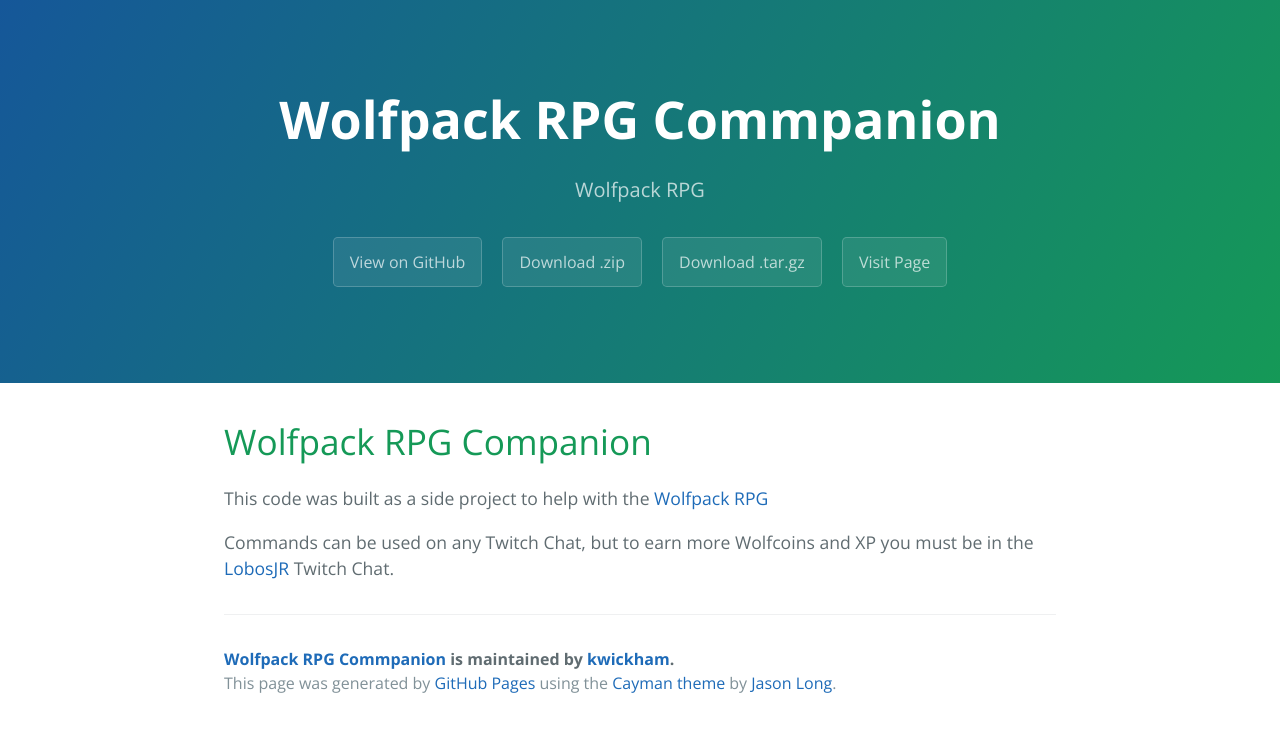
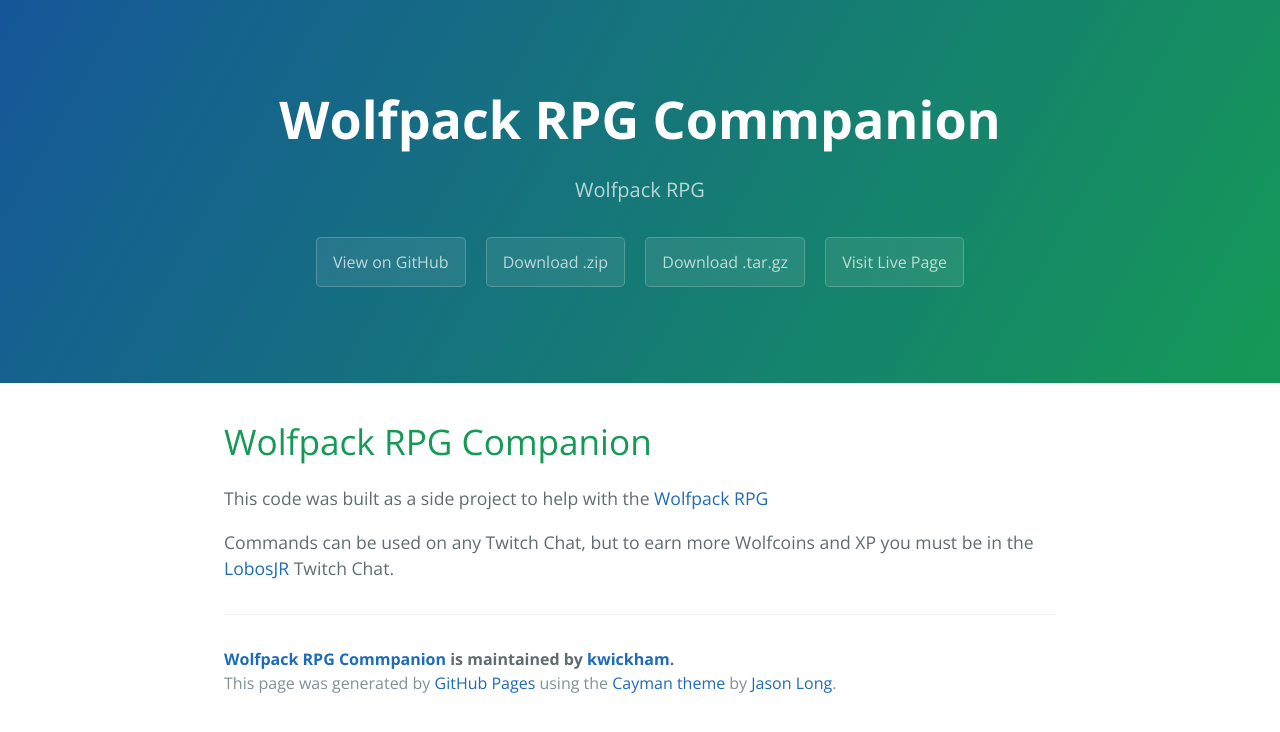
Before and after one commit to kwickham/wolfpack-rpg, a plain HTML site: page index.html in a window 1280 px wide. Drawn offline with nearby package versions, Linux system fonts and the light colour scheme.

Commit message:
text update

```diff
--- a/index.html
+++ b/index.html
@@ -16,7 +16,7 @@
       <a href="https://github.com/kwickham/wolfpack-rpg" class="btn">View on GitHub</a>
       <a href="https://github.com/kwickham/wolfpack-rpg/zipball/master" class="btn">Download .zip</a>
       <a href="https://github.com/kwickham/wolfpack-rpg/tarball/master" class="btn">Download .tar.gz</a>
-        <a href="http://kwickham.github.io/wolfpack-rpg/rpg/index.html" class="btn">Visit Page</a>
+        <a href="http://kwickham.github.io/wolfpack-rpg/rpg/index.html" class="btn">Visit Live Page</a>
     </section>
 
     <section class="main-content">
```
